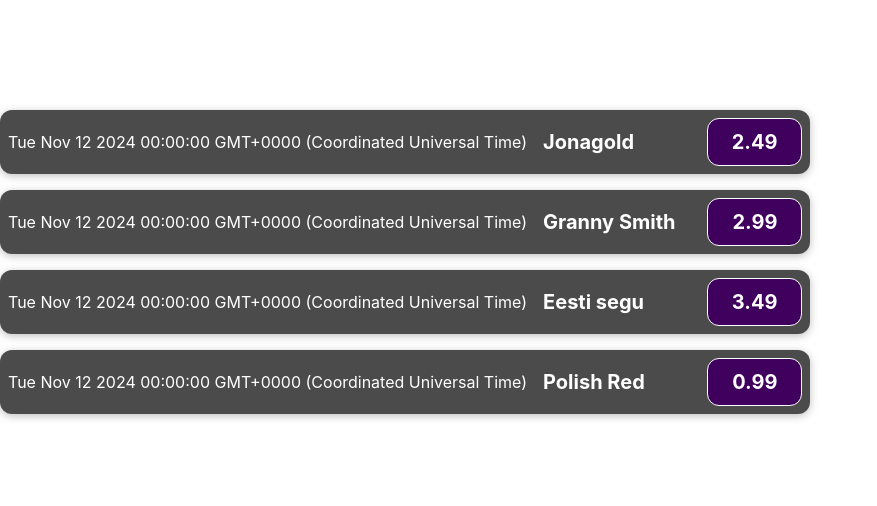
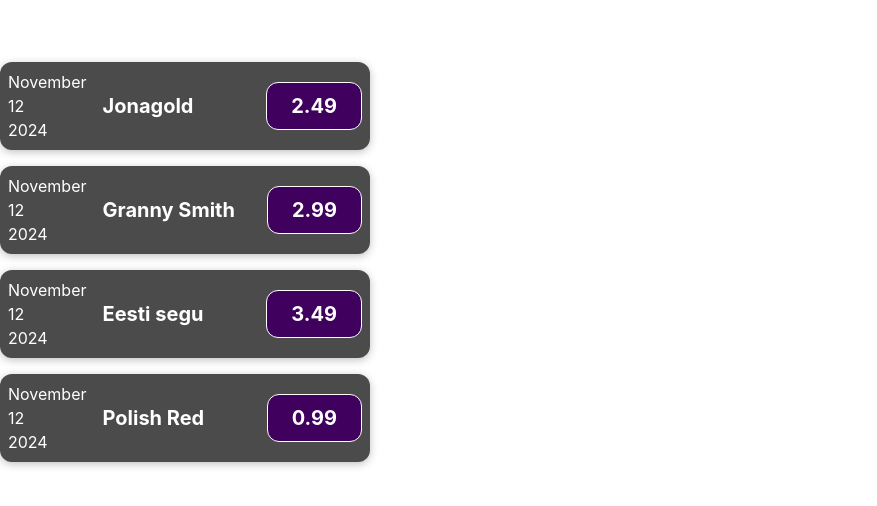
Before and after one commit to arturkeerd/React, a React (Vite) app: page / in a window 1280 px wide. Shown: the part 138-644 px from the top of the page, without its empty margins (0-877 px from the left). Built offline with nearby package versions, Linux system fonts and the light colour scheme.

Commit message:
moved time-date to left and gave proper format(leht4)

```diff
--- /dev/null
+++ b/src/components/ExpenseDate.jsx
@@ -0,0 +1,15 @@
+const ExpenseDate = (props) => {
+    const day = props.date.toLocaleString('en-US', { day: '2-digit' })
+    const month = props.date.toLocaleString('en-US', { month: 'long' })
+    const year = props.date.getFullYear()
+
+    return (
+        <div>
+            <div>{month}</div>
+            <div>{day}</div>
+            <div>{year}</div>
+        </div>
+    )
+}
+
+export default ExpenseDate
--- a/src/components/ExpenseItem.jsx
+++ b/src/components/ExpenseItem.jsx
@@ -1,16 +1,11 @@
+import ExpenseDate from './ExpenseDate'
 import './ExpenseItem.css'
 
 const ExpenseItem = (props) => {
-    const date = new Date(2024, 10, 12)
-    const title = 'New book'
-    const price = 30.99
-
-    console.log(props)
-    console.log(props.data)
 
     return (
         <div className='expense-item'>
-            <div>{props.data.date.toString()}</div>
+            <ExpenseDate date={props.data.date}/>
             <div className='expense-item__description'>
                 <h2>{props.data.title}</h2>
                 <div className='expense-item__price'>{props.data.price}</div>
```
Also changed, not shown: kuidas tööle saada seda asja.txt (added).
